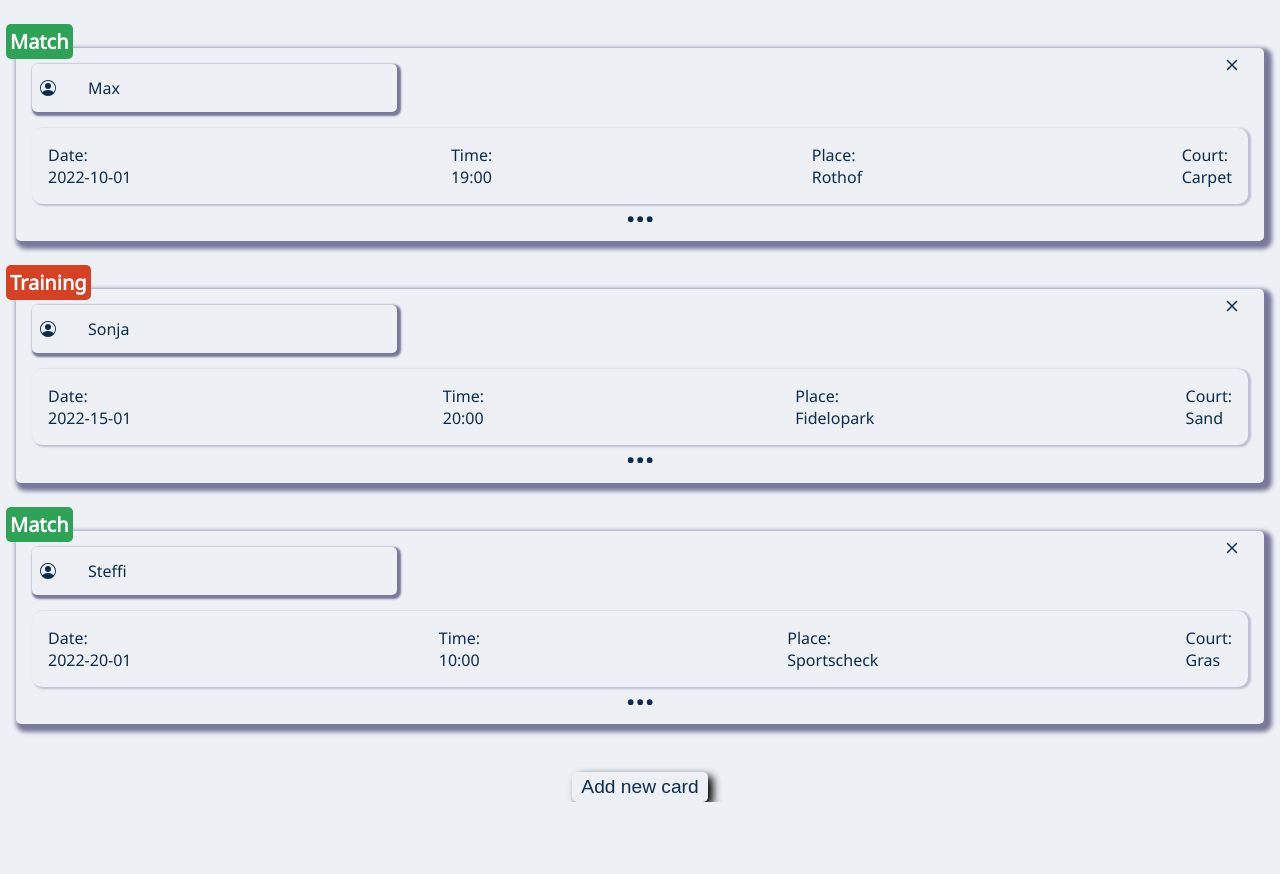
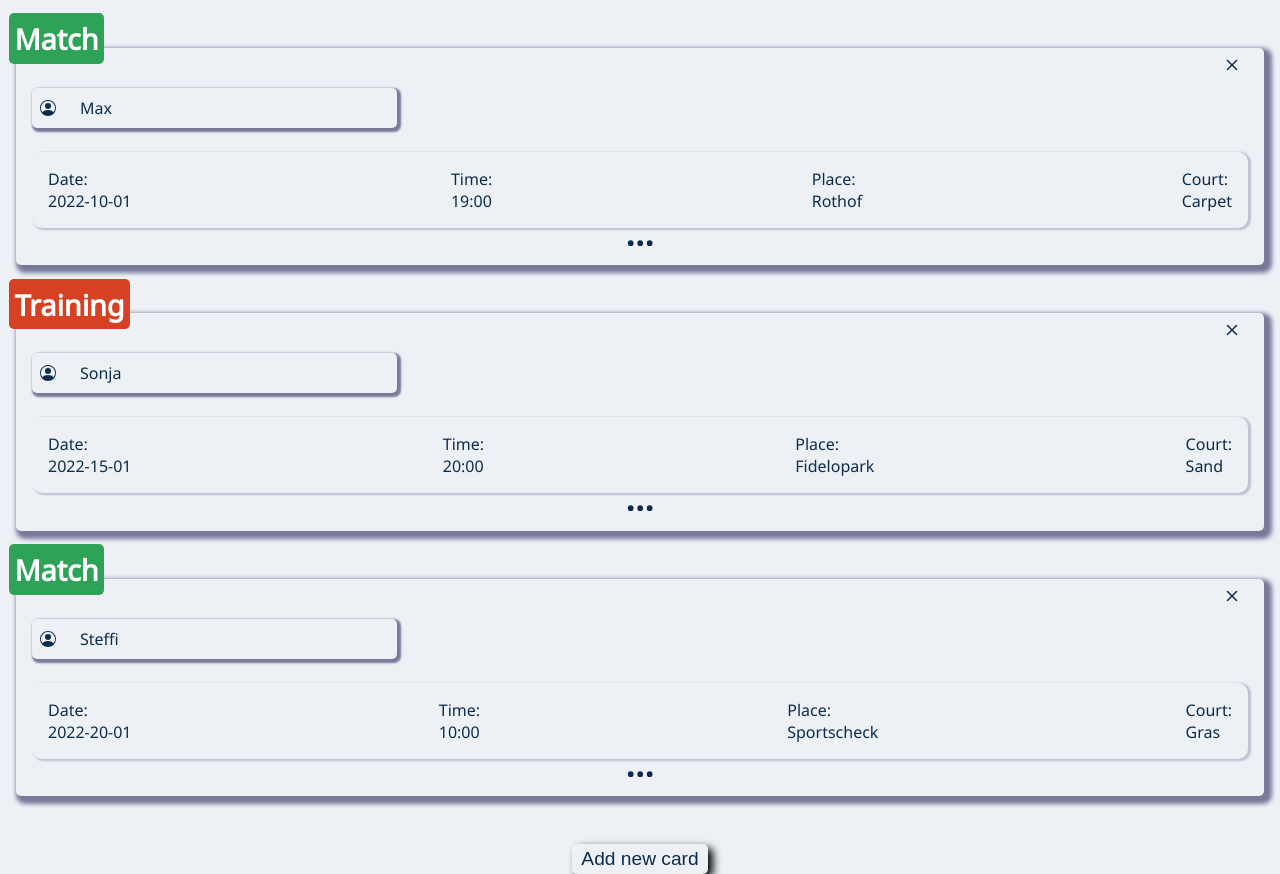
Before and after one commit to PhilippWeiss85/capstone-project, a Next.js app: page /gamelist in a window 1280 px wide. Before the commit the page ends 802 px from the top, so only its background shows below. Built offline with nearby package versions, Linux system fonts and the light colour scheme.

Commit message:
update styling

```diff
--- a/components/CardResults/CardResult.js
+++ b/components/CardResults/CardResult.js
@@ -18,7 +18,6 @@ export default function CardResult({ results }) {
         <p>:</p>
         <SetOne>{results.set[0].Player2}</SetOne>
       </SetContainer>
-
       <SetContainer>
         <SetTwo>{results.set[1].Player1}</SetTwo>
         <p>:</p>
@@ -38,7 +37,6 @@ const ResultContainer = styled.article`
   display: grid;
   gap: 1.5em;
   grid-template-areas: "result setone settwo setthree victorycircle";
-  height: 3em;
   padding-left: 2em;
 `;
 
--- a/components/GameCard/GameCard.js
+++ b/components/GameCard/GameCard.js
@@ -96,14 +96,14 @@ const CardType = styled.h2`
   top: -1.2em;
   left: 0.3em;
   padding: 0.2em;
-  font-size: 20px;
+  font-size: 1.8em;
   color: #ffffff;
   background: ${({ type }) => (type === "Match" ? "#2ea357" : "#d74123")};
 `;
 
 const CardContainer = styled.section`
   padding: 1em 1em 0 1em;
-  margin: 1em 1em;
+  margin: auto 1em;
   mix-blend-mode: normal;
   box-shadow: 4px 4px 4px 4px var(--box-shadow);
 `;
@@ -112,7 +112,7 @@ const PlayersAndResults = styled.article`
   position: relative;
   display: flex;
   align-items: center;
-  margin-bottom: 1em;
+  margin: 1.5em 0;
   gap: 1.5em;
 `;
 
@@ -120,17 +120,16 @@ const PlayerContainer = styled.div`
   box-shadow: 2px 2px 2px 2px var(--box-shadow);
   mix-blend-mode: normal;
   padding: 0.2em 0.5em;
-  height: 3em;
+  height: 2.5em;
   width: 30%;
   display: flex;
   align-items: center;
-  gap: 2em;
+  gap: 1.5em;
 `;
 
 const GameResultContainer = styled.div`
-  box-shadow: 2px 2px 2px 2px var(--box-shadow);
-  mix-blend-mode: normal;
   padding: 0.2em 0.5em;
+  height: 2.5em;
 `;
 
 const DeleteButtonContainer = styled.div`
```
